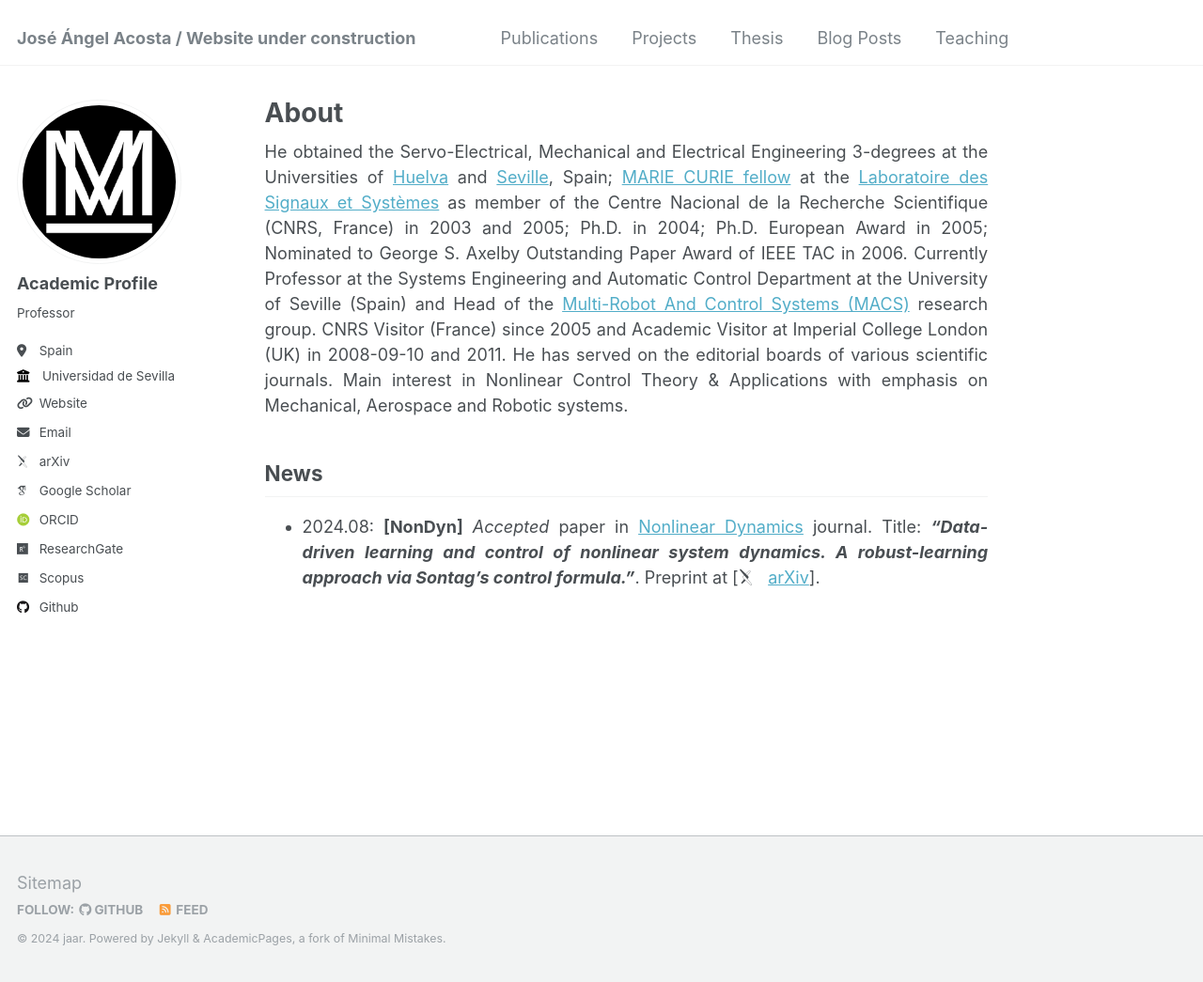
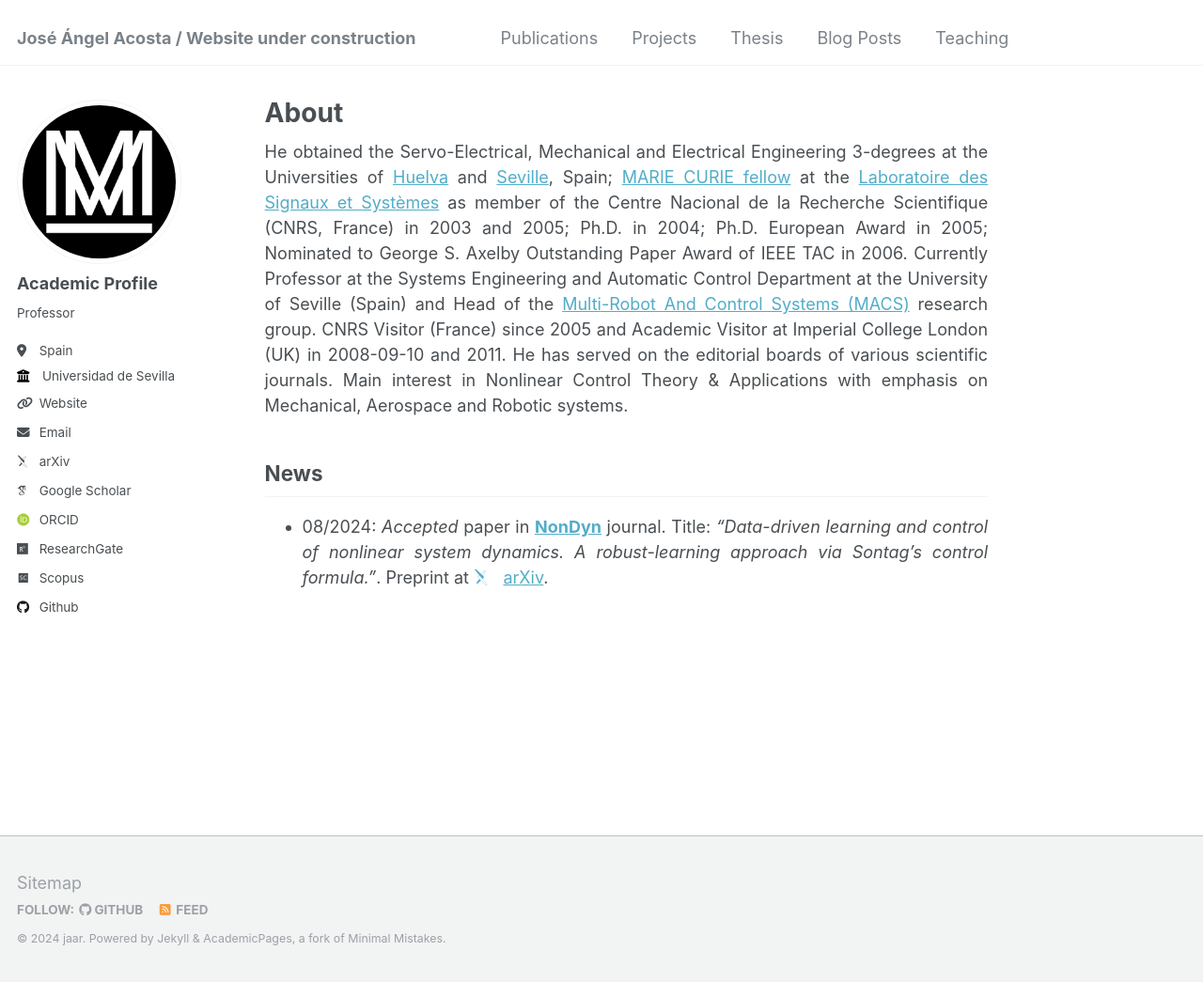
Before and after one commit to jaarhu/jaarhu.github.io, a Jekyll site: the page built from _pages/about.md, in a window 1280 px wide and 1045 px high. Shown: the whole window at 94% size. Built offline with Jekyll 4.4.1, drawn with Linux system fonts in a browser that asks for light colours; some web fonts are replaced.

Commit message:
Update about.md
Format arxiv link

```diff
--- a/_pages/about.md
+++ b/_pages/about.md
@@ -11,6 +11,6 @@ He obtained the Servo-Electrical, Mechanical and Electrical Engineering 3-degree
 
 ## News
 
-- 2024.08: **[NonDyn]** *Accepted* paper in [Nonlinear Dynamics](https://link.springer.com/journal/11071) journal. Title: ***"Data-driven learning and control of nonlinear system dynamics. A robust-learning approach via Sontag's control formula."***. Preprint at [<i class="ai ai-arxiv ai-fw icon-pad-right"></i>[arXiv](https://arxiv.org/abs/2307.15662v2)].
+- 08/2024: *Accepted* paper in **[NonDyn](https://link.springer.com/journal/11071)** journal. Title: *"Data-driven learning and control of nonlinear system dynamics. A robust-learning approach via Sontag's control formula."*. Preprint at [<i class="ai ai-arxiv ai-fw icon-pad-right"></i>arXiv](https://arxiv.org/abs/2307.15662v2).
 <!-- - 2024.0: **[Preprint]** [[Arxiv](https://arxiv.org/abs/2212.08057)] -->
 <!-- Comment -->
```
